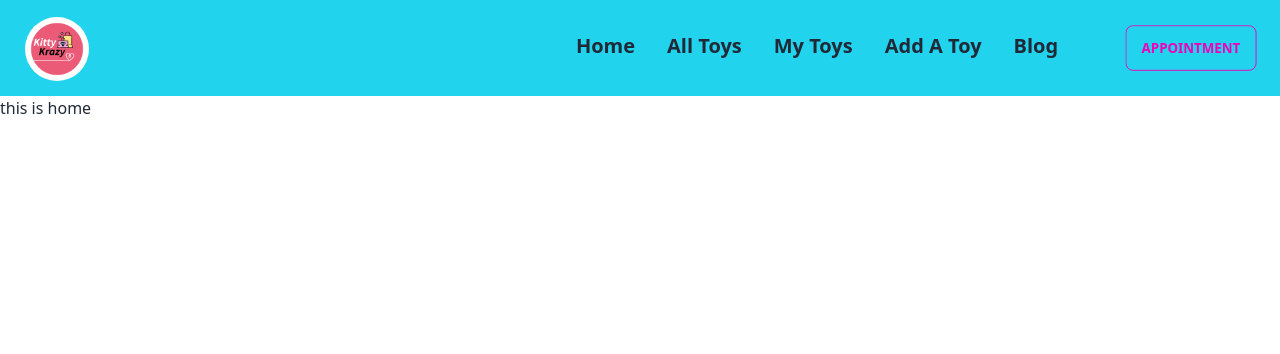
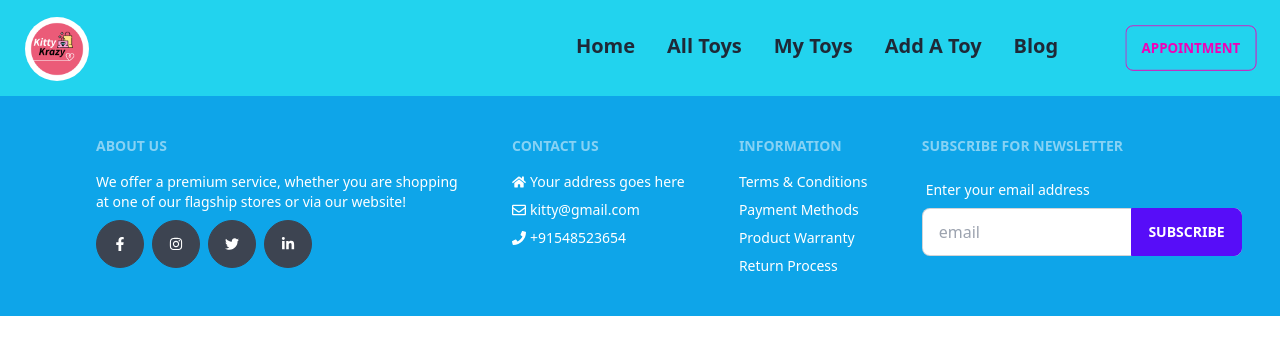
Before and after one commit to Joy041/kitty-krazy-client, a React (Vite) app: page / in a window 1280 px wide. Shown: the top 354 px of the page. Built offline with nearby package versions, Linux system fonts and the light colour scheme.

Commit message:
make footer

```diff
--- a/package.json
+++ b/package.json
@@ -16,6 +16,7 @@
     "match-sorter": "^6.3.1",
     "react": "^18.2.0",
     "react-dom": "^18.2.0",
+    "react-icons": "^4.8.0",
     "react-router-dom": "^6.11.2",
     "sort-by": "^1.2.0"
   },
--- a/src/Layout/Main.jsx
+++ b/src/Layout/Main.jsx
@@ -1,5 +1,6 @@
 import { Outlet } from "react-router-dom";
 import Navbar from "../SharedPage/Navbar/Navbar";
+import Footer from "../SharedPage/Footer/Footer";
 
 
 const Main = () => {
@@ -7,6 +8,7 @@ const Main = () => {
         <div>
             <Navbar></Navbar>
            <Outlet></Outlet>
+           <Footer></Footer>
         </div>
     );
 };
--- a/src/Pages/Home/Home/Home.jsx
+++ b/src/Pages/Home/Home/Home.jsx
@@ -1,9 +1,9 @@
+
 
 
 const Home = () => {
     return (
         <div>
-            <h1>this is home</h1>
         </div>
     );
 };
--- /dev/null
+++ b/src/SharedPage/Footer/Footer.jsx
@@ -0,0 +1,46 @@
+import { FaFacebookF, FaInstagram, FaTwitter, FaLinkedinIn, FaHome, FaRegEnvelope, FaPhone } from "react-icons/fa";
+
+
+const Footer = () => {
+    return (
+        <footer className="footer ps-14 md:ps-10 lg:ps-24 py-10 text-white  bg-sky-500">
+            <div>
+                <span className="footer-title">About Us</span>
+                <p className="link link-hover">We offer a premium service, whether you are shopping <br /> at one of our flagship stores or via our website!</p>
+                <p>
+                    <button className="btn btn-circle"><FaFacebookF></FaFacebookF></button>
+                    <button className="btn btn-circle mx-2"><FaInstagram></FaInstagram></button>
+                    <button className="btn btn-circle me-2"><FaTwitter></FaTwitter></button>
+                    <button className="btn btn-circle"><FaLinkedinIn></FaLinkedinIn></button>
+                </p>
+            </div>
+            <div>
+                <span className="footer-title">Contact Us</span>
+                <a className="link link-hover flex items-center"><FaHome className="me-1"></FaHome> Your address goes here</a>
+                <a className="link link-hover flex items-center"><FaRegEnvelope className="me-1"></FaRegEnvelope> kitty@gmail.com</a>
+                <a className="link link-hover flex items-center"><FaPhone className="me-1"></FaPhone> +91548523654</a>
+            </div>
+            <div>
+                <span className="footer-title">Information</span>
+                <a className="link link-hover">Terms & Conditions</a>
+                <a className="link link-hover">Payment Methods</a>
+                <a className="link link-hover">Product Warranty</a>
+                <a className="link link-hover">Return Process</a>
+            </div>
+            <div>
+                <span className="footer-title">Subscribe for newsletter</span>
+                <div className="form-control w-80">
+                    <label className="label">
+                        <span className="label-text text-white">Enter your email address</span>
+                    </label>
+                    <div className="md:relative">
+                        <input type="text" placeholder="email" className="input input-bordered w-1/2 md:w-full pr-16" />
+                        <button className="btn btn-primary block  md:absolute top-0 right-0 mt-2 md:mt-0 md:rounded-l-none">Subscribe</button>
+                    </div>
+                </div>
+            </div>
+        </footer>
+    );
+};
+
+export default Footer;
```
Also changed, not shown: src/Pages/Home/Gallery/Gallery.jsx (added), 1 other file (tests, documents, lock files or other folders).
